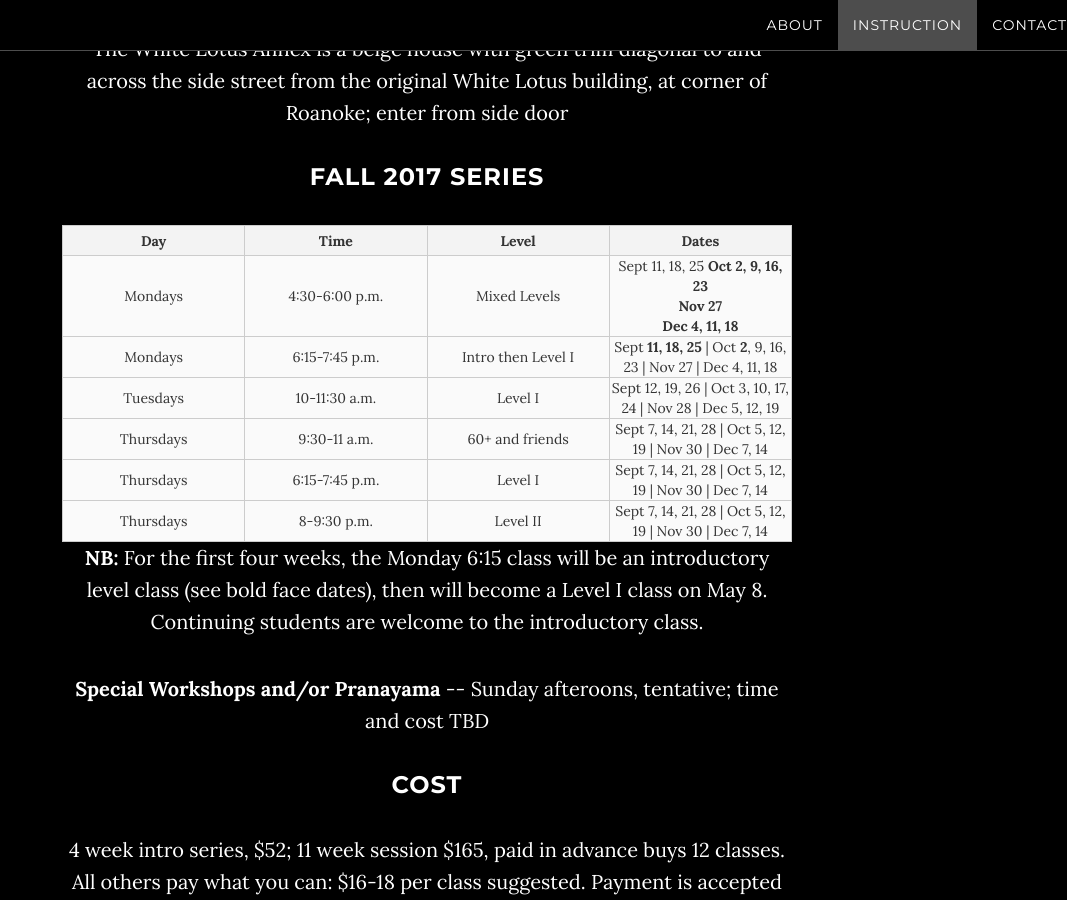
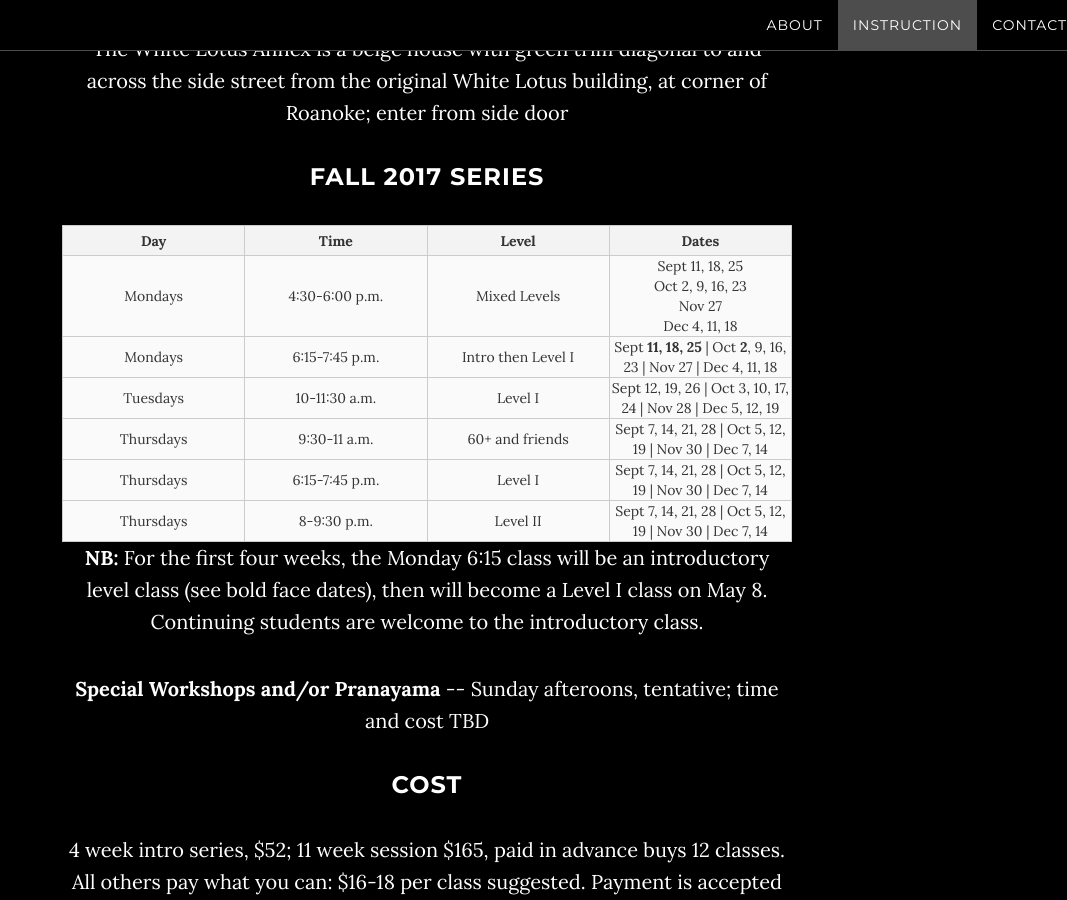
Before and after one commit to AnnaRainYoga/annarainyoga.github.io, a Jekyll site: the page built from index.html, in a window 1280 px wide and 900 px high, scrolled down 3256 px. Shown: the whole window, without its empty margins (213-1280 px from the left). Built offline with Jekyll 4.4.1, drawn with Linux system fonts in a browser that asks for light colours.

Commit message:
Update instruction.html

```diff
--- a/_includes/instruction.html
+++ b/_includes/instruction.html
@@ -23,7 +23,7 @@
 							<td>Mondays</td>
 							<td>4:30-6:00 p.m.</td>
 							<td>Mixed Levels</td>
-							<td style="word-wrap: break-word">Sept 11, 18, 25 <b> Oct 2, 9, 16, 23 <br> Nov 27 <br> Dec 4, 11, 18</td>
+							<td style="word-wrap: break-word">Sept 11, 18, 25 <br> Oct 2, 9, 16, 23 <br> Nov 27 <br> Dec 4, 11, 18</td>
 						</tr>
 						<tr>
 							<td>Mondays</td>
```
